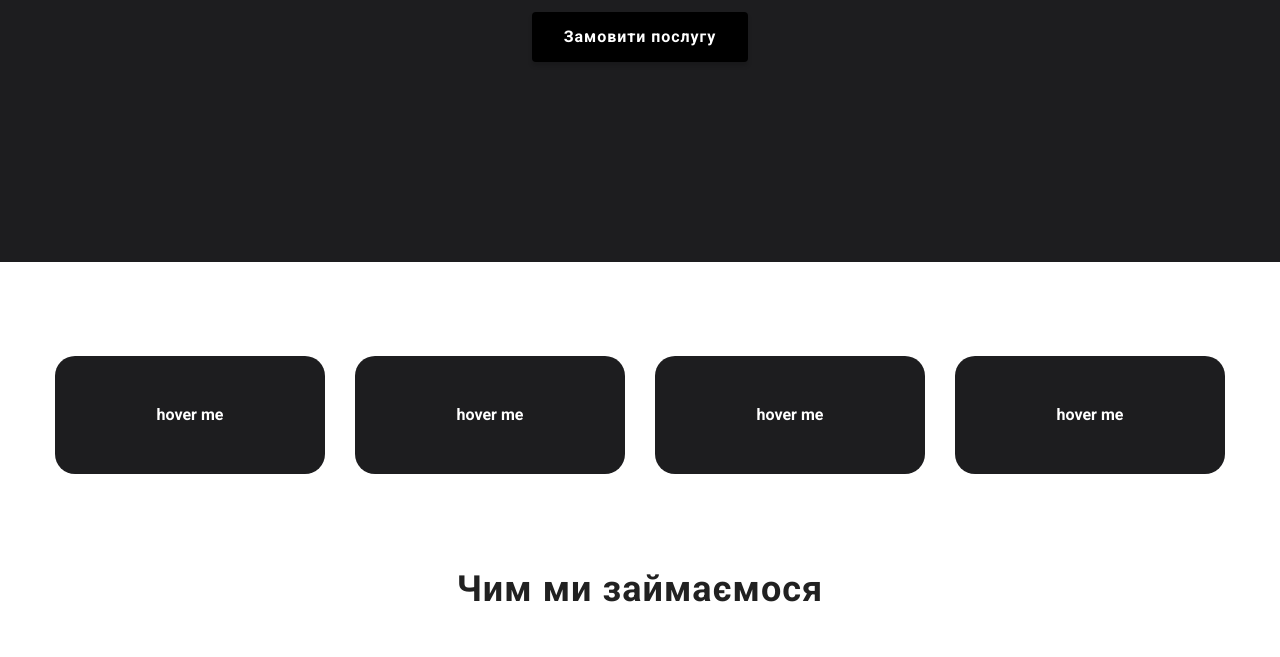
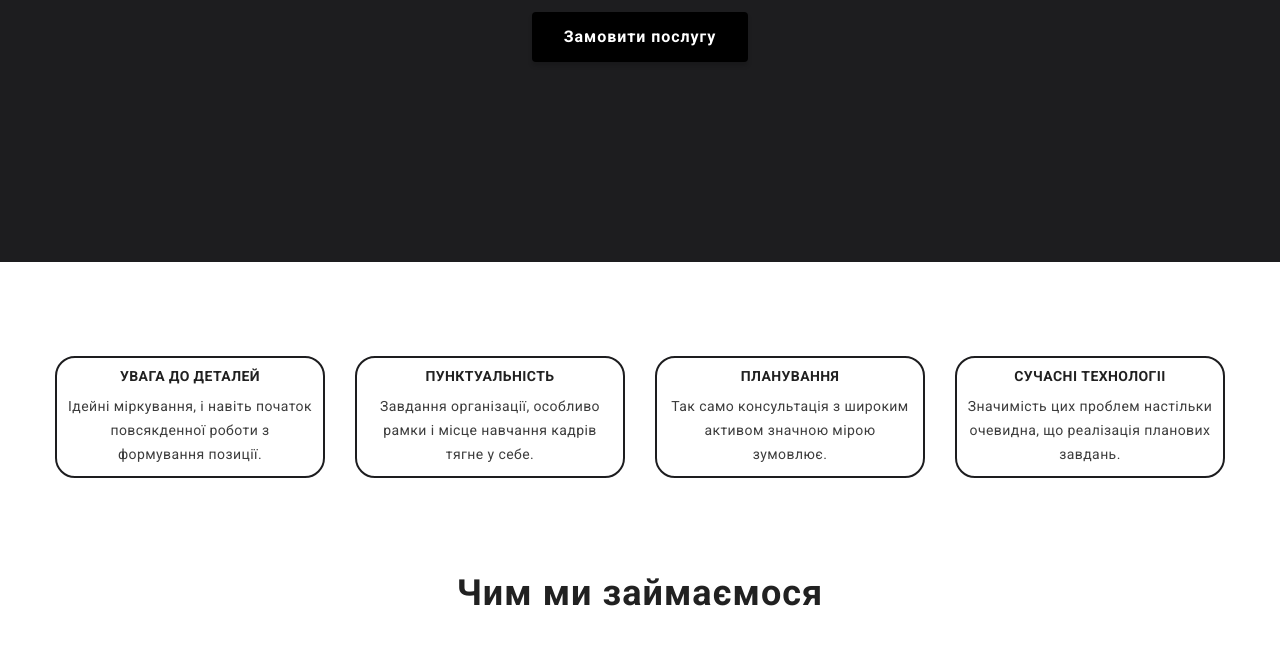
Before and after one commit to sloweyeclosed/GameStudio, a plain HTML site: page index.html in a window 1280 px wide. Shown: the part 419-1076 px from the top of the page. Drawn offline with nearby package versions, Linux system fonts and the light colour scheme.

Commit message:
change design advantages item

```diff
--- a/css/style.css
+++ b/css/style.css
@@ -164,30 +164,14 @@ nav a[href="#"] {
   text-align: center;
   align-items: center;
   flex-direction: column;
-  background-color: var(--hero-section-footer-bg);
+  border: 2px solid var(--hero-section-footer-bg);
+
   border-radius: 20px;
-  &:hover {
-    .advantages-title {
-      color: white;
-    }
-    .advantages-text {
-      color: white;
-    }
-    &::before {
-      visibility: hidden;
-    }
-  }
 }
 
-.advantages-item::before {
-  content: "hover me";
+.advantages-title {
+  color: var(--title-nav-h);
 
-  position: absolute;
-  visibility: visible;
-}
-.advantages-title {
-  /* color: var(--title-nav-h); */
-  color: transparent;
   font-size: 14px;
   font-style: normal;
   transition: all 0.3s ease;
@@ -198,9 +182,8 @@ nav a[href="#"] {
 }
 
 .advantages-text {
-  color: transparent;
   padding-top: 10px;
-  /* color: var(--p-title); */
+  color: var(--p-title);
   transition: all 0.4s ease;
   font-size: 14px;
   font-style: normal;
```
